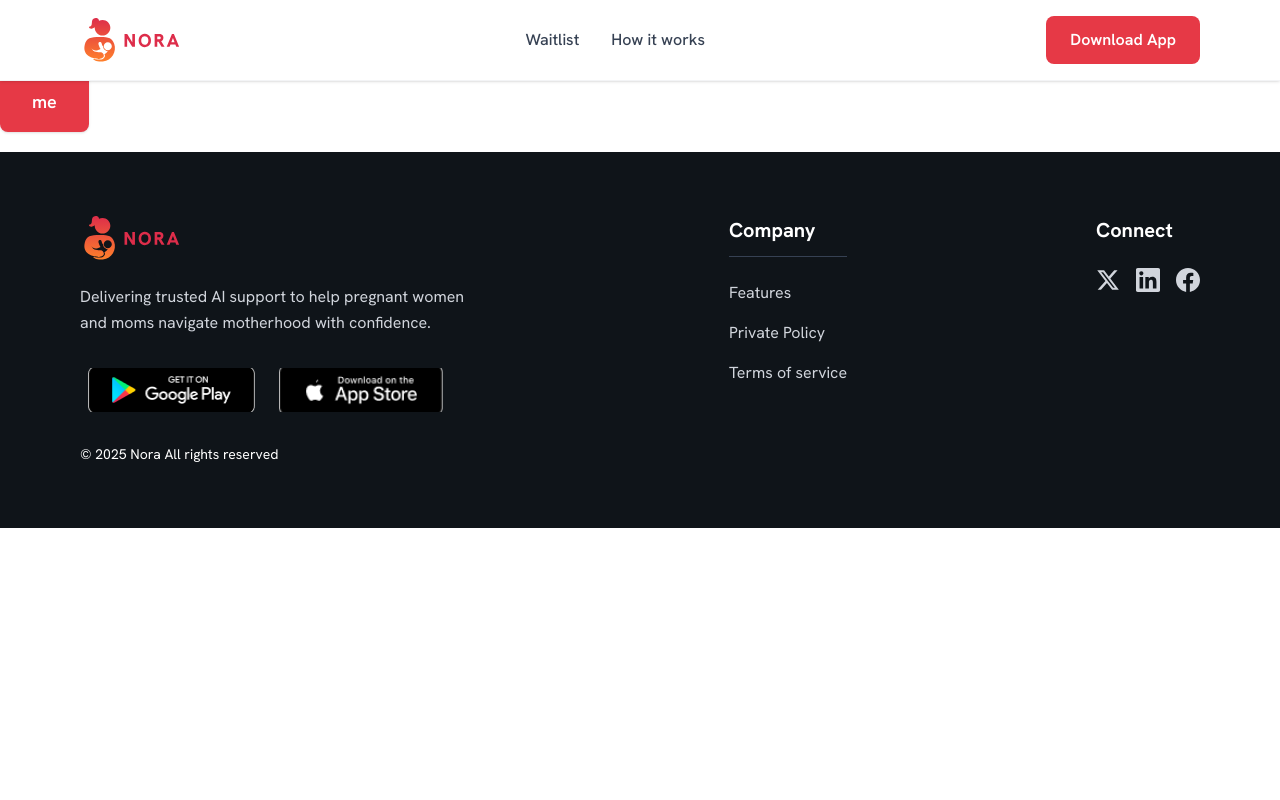
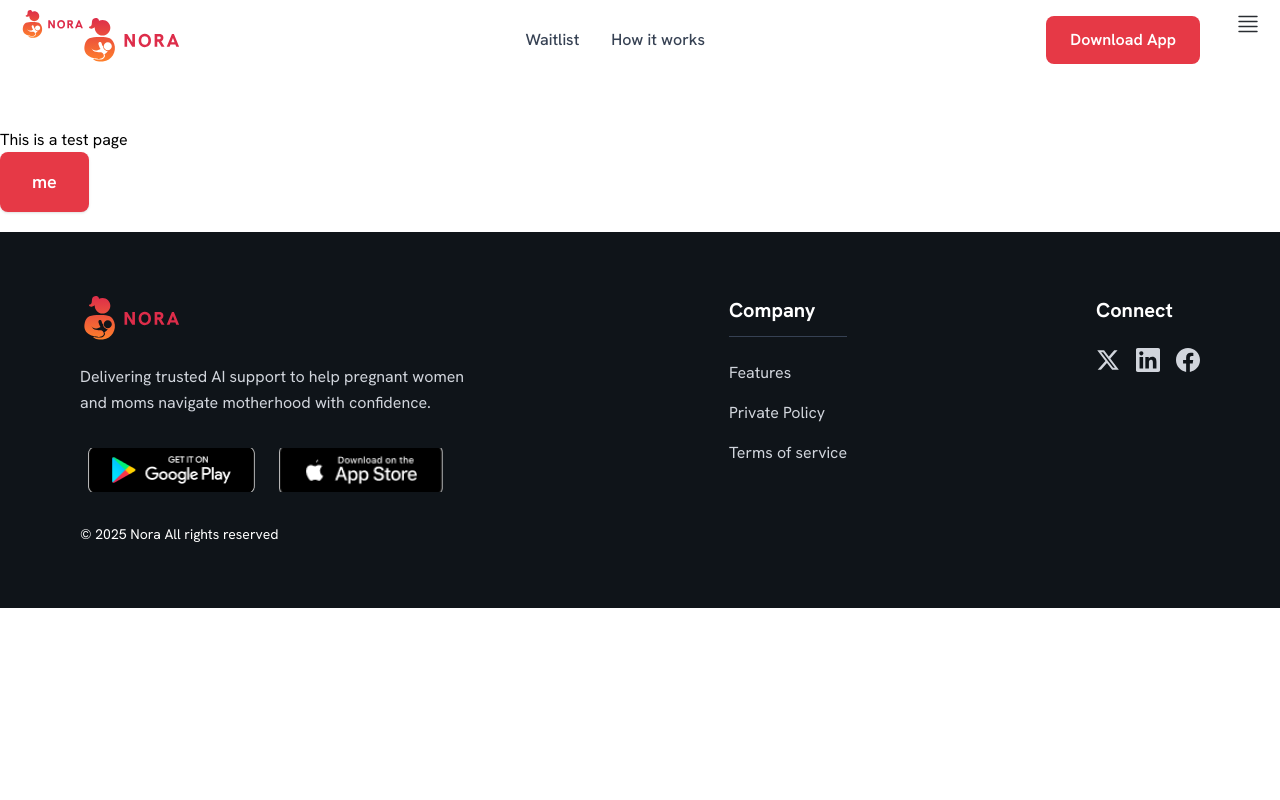
Before and after one commit to A-zook/mum-mentor-FE-azi-pu, a Next.js app: page /styleGuide in a window 1280 px wide. Shown: the top 800 px of the page. Built offline with nearby package versions, Linux system fonts and the light colour scheme.

Commit message:
fix(layout): fix the layout nav positioning

```diff
--- a/app/globals.css
+++ b/app/globals.css
@@ -65,6 +65,12 @@ body {
   font-family: var(--font-hanken);
 }
 
+@layer components {
+  button {
+    @apply cursor-pointer;
+  }
+}
+
 @layer utilities {
   .image-drop-shadow {
     box-shadow: 7.48px 9.72px 0px 0px var(--color-primary);
--- a/components/hiw/AppsButton.tsx
+++ b/components/hiw/AppsButton.tsx
@@ -5,7 +5,7 @@ import Image from "next/image";
 
 export default function AppsButton() {
   return (
-    <div className="mt-24 flex items-center gap-6">
+    <div className="mt-6 flex items-center gap-6">
       <button aria-label="play store button">
         <Image
           src={PlayStoreBtn}
--- a/components/hiw/HiwReady.tsx
+++ b/components/hiw/HiwReady.tsx
@@ -6,7 +6,7 @@ import Image from "next/image";
 export default function HiwReady() {
   return (
     <div className="px-6 md:py-[60px]">
-      <div className="mx-auto flex max-w-[1240px] flex-col items-center justify-between gap-32 rounded-[8px] px-5 py-8 md:flex-row md:border md:border-[#E2E2E2] md:px-16">
+      <div className="mx-auto flex max-w-[1240px] flex-col items-center justify-between gap-8 rounded-[8px] px-5 py-8 md:flex-row md:border md:border-[#E2E2E2] md:px-16">
         <div className="flex flex-col items-center md:w-[50%] md:items-start lg:max-w-[590px]">
           <div className="flex flex-col gap-4">
             <h4 className="text-primaryText-black text-center text-[32px] leading-tight font-semibold md:text-left">
--- a/components/layout/NavBar.tsx
+++ b/components/layout/NavBar.tsx
@@ -1,15 +1,13 @@
 "use client";
 
-import { useState } from "react";
-import { motion, AnimatePresence } from "framer-motion";
+import { useNav } from "@/hooks/useNav";
+import logo from "@/public/assets/icons/nora-icon.svg";
+import { AnimatePresence, motion } from "framer-motion";
 import Image from "next/image";
 import Link from "next/link";
-import logo from "@/public/assets/icons/nora-icon.svg";
 
 const Navbar = () => {
-  const [isOpen, setIsOpen] = useState(false);
-
-  const toggleMenu = () => setIsOpen(!isOpen);
+  const { isOpen, isFixed, toggleMenu } = useNav();
 
   const menuItems = [
     { name: "Home", href: "/" },
@@ -25,7 +23,9 @@ const Navbar = () => {
 
   return (
     <>
-      <nav className="fixed top-0 right-0 left-0 z-50 border-b border-gray-100 bg-white shadow-sm">
+      <nav
+        className={`top-0 right-0 left-0 z-50 bg-white ${isFixed ? "fixed shadow-sm" : "static"} transition-all duration-300`}
+      >
         <div className="mx-auto max-w-[1440px] px-6 lg:px-20">
           <div className="flex h-20 items-center justify-between">
             {/* Logo */}
--- /dev/null
+++ b/hooks/useNav.tsx
@@ -0,0 +1,24 @@
+import { useEffect, useState } from "react";
+
+export function useNav() {
+  const [isOpen, setIsOpen] = useState(false);
+  const [isFixed, setIsFixed] = useState(false);
+
+  const toggleMenu = () => setIsOpen(!isOpen);
+
+  useEffect(() => {
+    function onScrollPage() {
+      if (window.scrollY > 200) {
+        setIsFixed(true);
+      } else {
+        setIsFixed(false);
+      }
+    }
+
+    window.addEventListener("scroll", onScrollPage);
+
+    return () => window.addEventListener("scroll", onScrollPage);
+  }, []);
+
+  return { toggleMenu, isOpen, isFixed, setIsFixed };
+}
```
